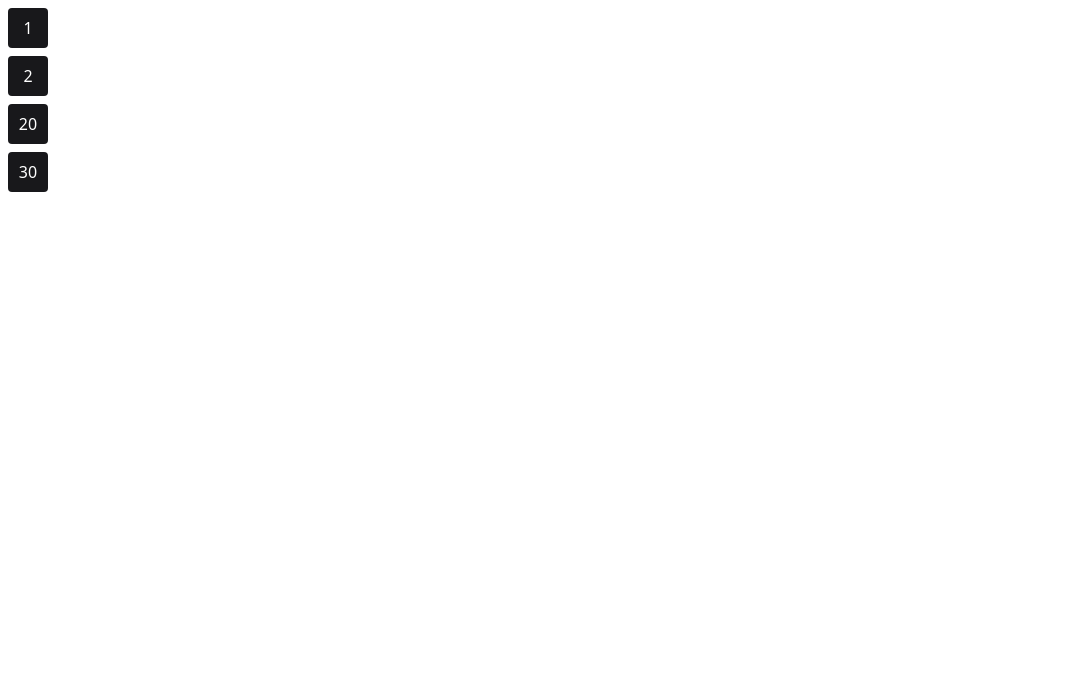
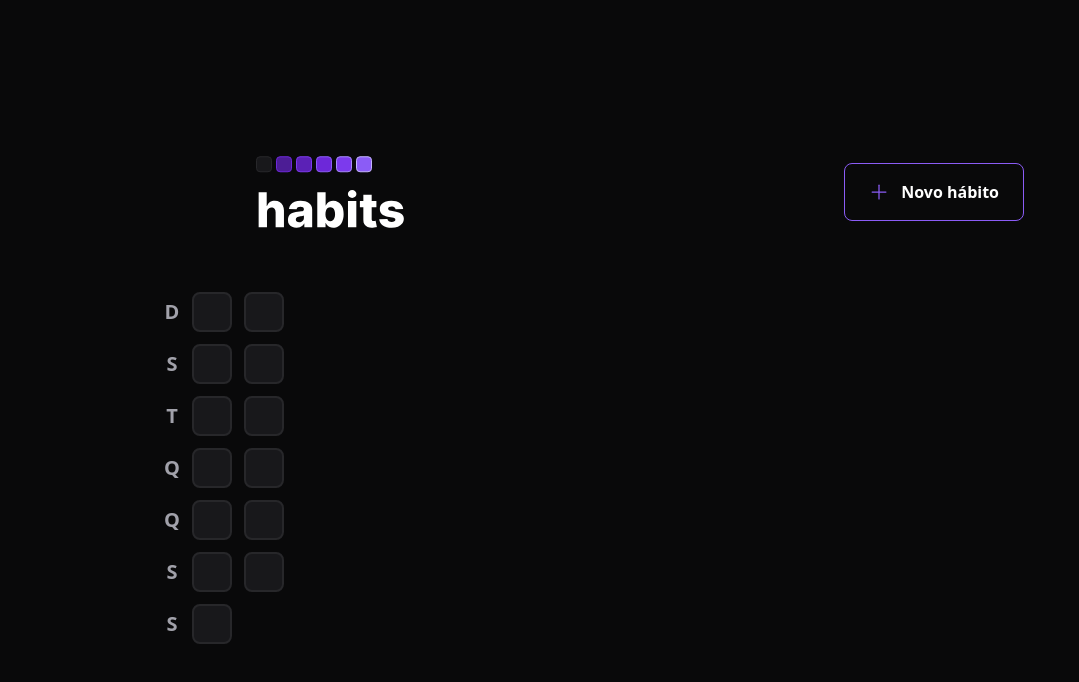
Before and after one commit to felipefpm/schedule-front, a React (Vite) app: page / in a window 1280 px wide. Shown: the top 682 px of the page, without its empty margins (0-1079 px from the left). Built offline with nearby package versions, Linux system fonts and the light colour scheme.

Commit message:
Create layout habits

```diff
--- a/package.json
+++ b/package.json
@@ -9,6 +9,7 @@
     "preview": "vite preview"
   },
   "dependencies": {
+    "phosphor-react": "^1.4.1",
     "react": "^18.2.0",
     "react-dom": "^18.2.0"
   },
--- a/src/App.tsx
+++ b/src/App.tsx
@@ -1,16 +1,16 @@
-import { Habit } from './components/Habit/index';
+// import { Habit } from './components/Habit/index';
 import './styles/global.css'
+import { Header } from './components/Header/index';
+import { SummaryTable } from './components/SummaryTable';
 
-function App() {
+export function App() {
 
   return (
-    <>
-      <Habit completed={1} />
-      <Habit completed={2} />
-      <Habit completed={20} />
-      <Habit completed={30} />
-    </>
+    <div className='w-screen h-screen flex justify-center items-center'>
+      <div className='w-full max-w-5xl px-6 flex flex-col gap-16'>
+        <Header />
+        <SummaryTable />
+      </div>
+    </div>
   )
 }
-
-export default App
--- a/src/components/Habit/index.tsx
+++ /dev/null
@@ -1,11 +0,0 @@
-interface HabitProps {
-  completed: number
-}
-
-export function Habit(props: HabitProps) {
-  return (
-    <div className="bg-zinc-900 w-10 h-10 text-white rounded m-2 flex items-center justify-center" >
-      {props.completed}
-    </div>
-  )
-}
--- /dev/null
+++ b/src/components/HabitDay/index.tsx
@@ -0,0 +1,9 @@
+interface HabitDayProps {
+  completed: number
+}
+
+export function HabitDay() {
+  return (
+    <div className="w-10 h-10 bg-zinc-900 border-2 border-zinc-800 rounded-lg"></div>
+  )
+}
--- /dev/null
+++ b/src/components/Header/index.tsx
@@ -0,0 +1,19 @@
+import { Plus } from 'phosphor-react'
+import logoImage from '../../assets/logo.svg'
+
+export function Header() {
+
+  return (
+    <div className='w-full max-w-3xl mx-auto flex items-center justify-between'>
+      <img src={logoImage} alt="logo" />
+
+      <button
+        type='button'
+        className='border border-violet-500 font-semibold rounded-lg px-6 py-4 flex items-center gap-3 hover:border-violet-300'
+      >
+        <Plus size={20} className='text-violet-500' />
+        Novo hábito
+      </button>
+    </div>
+  )
+}
--- /dev/null
+++ b/src/components/SummaryTable/index.tsx
@@ -0,0 +1,46 @@
+import { HabitDay } from "../HabitDay"
+
+const weekDays = [
+  'D',
+  'S',
+  'T',
+  'Q',
+  'Q',
+  'S',
+  'S',
+]
+
+export function SummaryTable() {
+  return (
+    <div className="w-full flex">
+      <div className="grid grid-rows-7 grid-flow-row gap-3">
+        {weekDays.map((wd, index) => {
+          return (
+            <div
+              key={`${wd}-${index}`}
+              className="text-zinc-400 text-xl font-bold h-10 w-10 flex items-center justify-center"
+            >
+              {wd}
+            </div>
+          )
+        })}
+      </div>
+
+      <div className="grid grid-rows-7 grid-flow-col gap-3">
+        <HabitDay />
+        <HabitDay />
+        <HabitDay />
+        <HabitDay />
+        <HabitDay />
+        <HabitDay />
+        <HabitDay />
+        <HabitDay />
+        <HabitDay />
+        <HabitDay />
+        <HabitDay />
+        <HabitDay />
+        <HabitDay />
+      </div>
+    </div>
+  )
+}
--- a/src/main.tsx
+++ b/src/main.tsx
@@ -1,6 +1,6 @@
 import React from 'react'
 import ReactDOM from 'react-dom/client'
-import App from './App'
+import { App } from './App'
 
 ReactDOM.createRoot(document.getElementById('root') as HTMLElement).render(
   <React.StrictMode>
--- a/src/styles/global.css
+++ b/src/styles/global.css
@@ -1,3 +1,8 @@
 @import 'tailwindcss/base';
 @import 'tailwindcss/components';
 @import 'tailwindcss/utilities';
+
+body {
+  background: #09090A;
+  color: #fff;
+}
--- a/tailwind.config.js
+++ b/tailwind.config.js
@@ -1,8 +1,15 @@
 /** @type {import('tailwindcss').Config} */
 export default {
-  content: ["./src/**/*.{html,js,ts,tsx,jsx}"],
+  content: [
+    "./src/**/*.{html,js,ts,tsx,jsx}",
+    "./index.html"
+  ],
   theme: {
-    extend: {},
+    extend: {
+      gridTempleteRows: {
+        7: 'repeat(7, minmax(0, 1fr))'
+      }
+    },
   },
   plugins: [],
 }
```
Also changed, not shown: src/assets/logo.svg (added), 1 other file (tests, documents, lock files or other folders).
